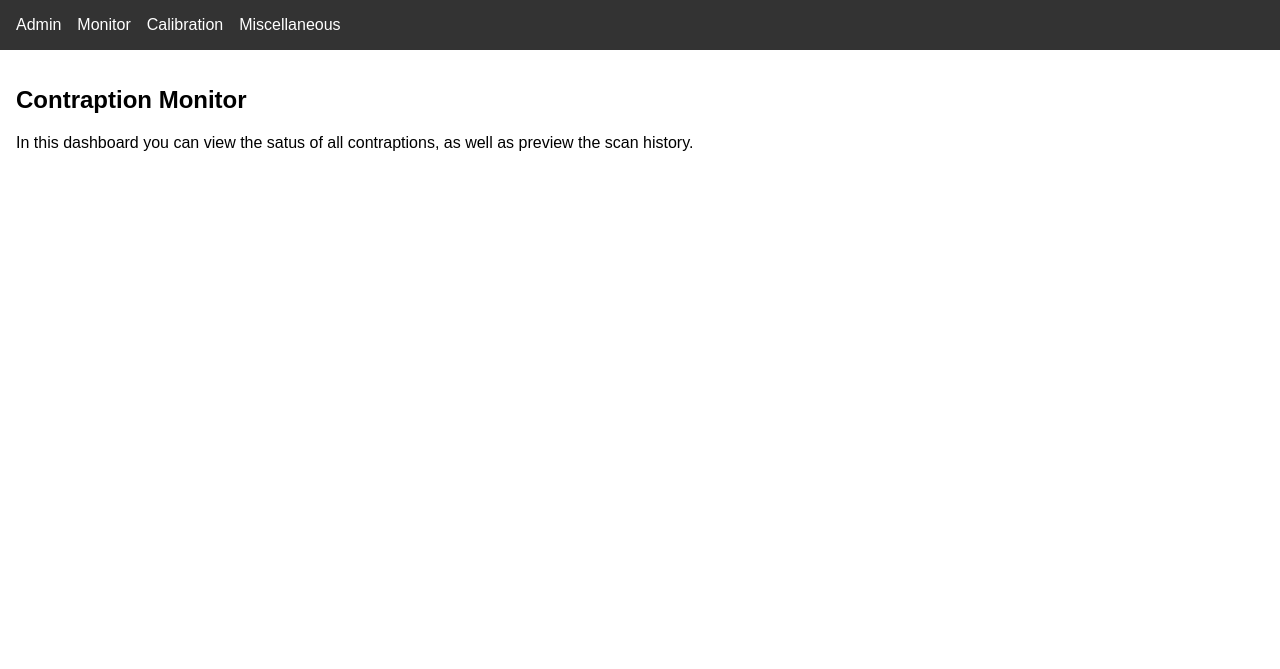
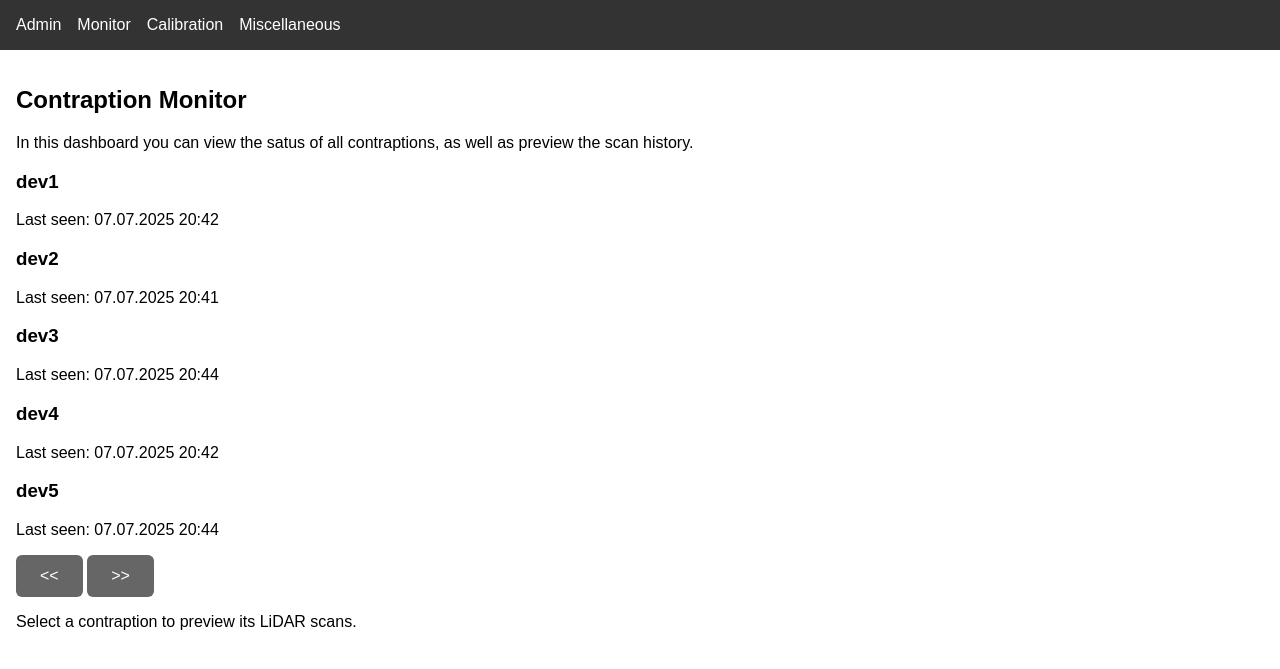
Before and after one commit to TAU-CGL/rplidar_recorder, a Django app: page / in a window 1280 px wide, after a click on "Monitor". Shown: the top 669 px of the page. Run offline with Django 5.2, Linux system fonts and the light colour scheme; data that the repository does not hold is empty.

Commit message:
Add new html layout for montior

```diff
--- a/server/templates/tabs/monitor.html
+++ b/server/templates/tabs/monitor.html
@@ -1,6 +1,50 @@
 <h2>Contraption Monitor</h2>
 <p>In this dashboard you can view the satus of all contraptions, as well as preview the scan history.</p>
 
+<div class="monitor-dashboard">
+
+    <div class="monitor-left-panel">
+        <div class="monitor-contraption">
+            <h3>dev1</h3>
+            <p>Last seen: <span class="monitor-last-seen">07.07.2025 20:42</span></p>
+        </div>
+
+        <div class="monitor-contraption">
+            <h3>dev2</h3>
+            <p>Last seen: <span class="monitor-last-seen">07.07.2025 20:41</span></p>
+        </div>
+
+        <div class="monitor-contraption">
+            <h3>dev3</h3>
+            <p>Last seen: <span class="monitor-last-seen">07.07.2025 20:44</span></p>
+        </div>
+
+        <div class="monitor-contraption">
+            <h3>dev4</h3>
+            <p>Last seen: <span class="monitor-last-seen">07.07.2025 20:42</span></p>
+        </div>
+
+        <div class="monitor-contraption">
+            <h3>dev5</h3>
+            <p>Last seen: <span class="monitor-last-seen">07.07.2025 20:44</span></p>
+        </div>
+    </div>
+
+    <div class="monitor-right-panel">
+        <span class="monitor-preview-control">
+            <button><<</button>
+            <button>>></button>
+        </span>
+
+        <div class="monitor-preview-container">
+            <p id="monitor-no-selection-text">
+                Select a contraption to preview its LiDAR scans.
+            </p>
+        </div>
 
 
+    </div>
+
+</div>
+
 <script src="/static/js/monitor.js"></script>
```
